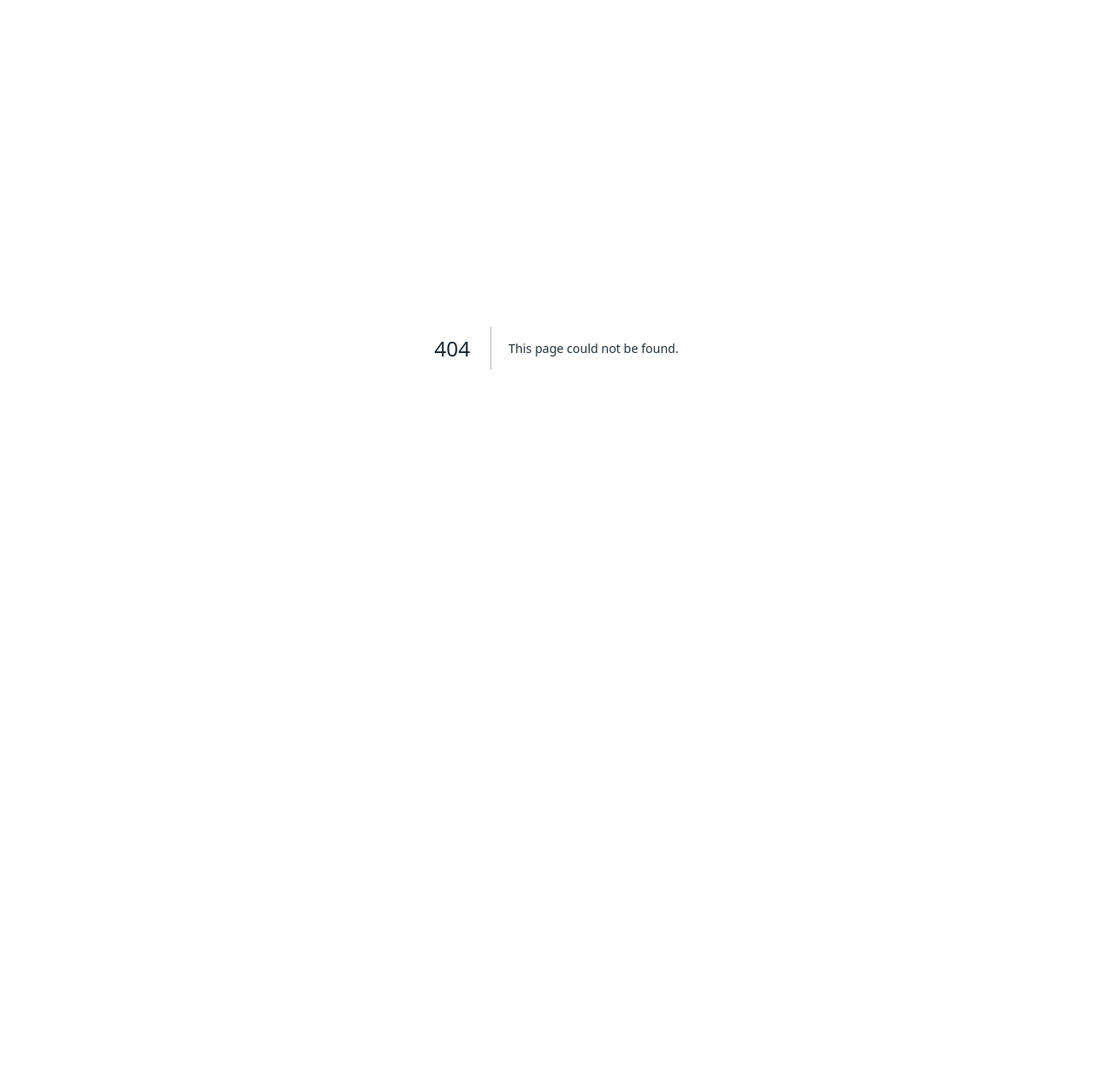
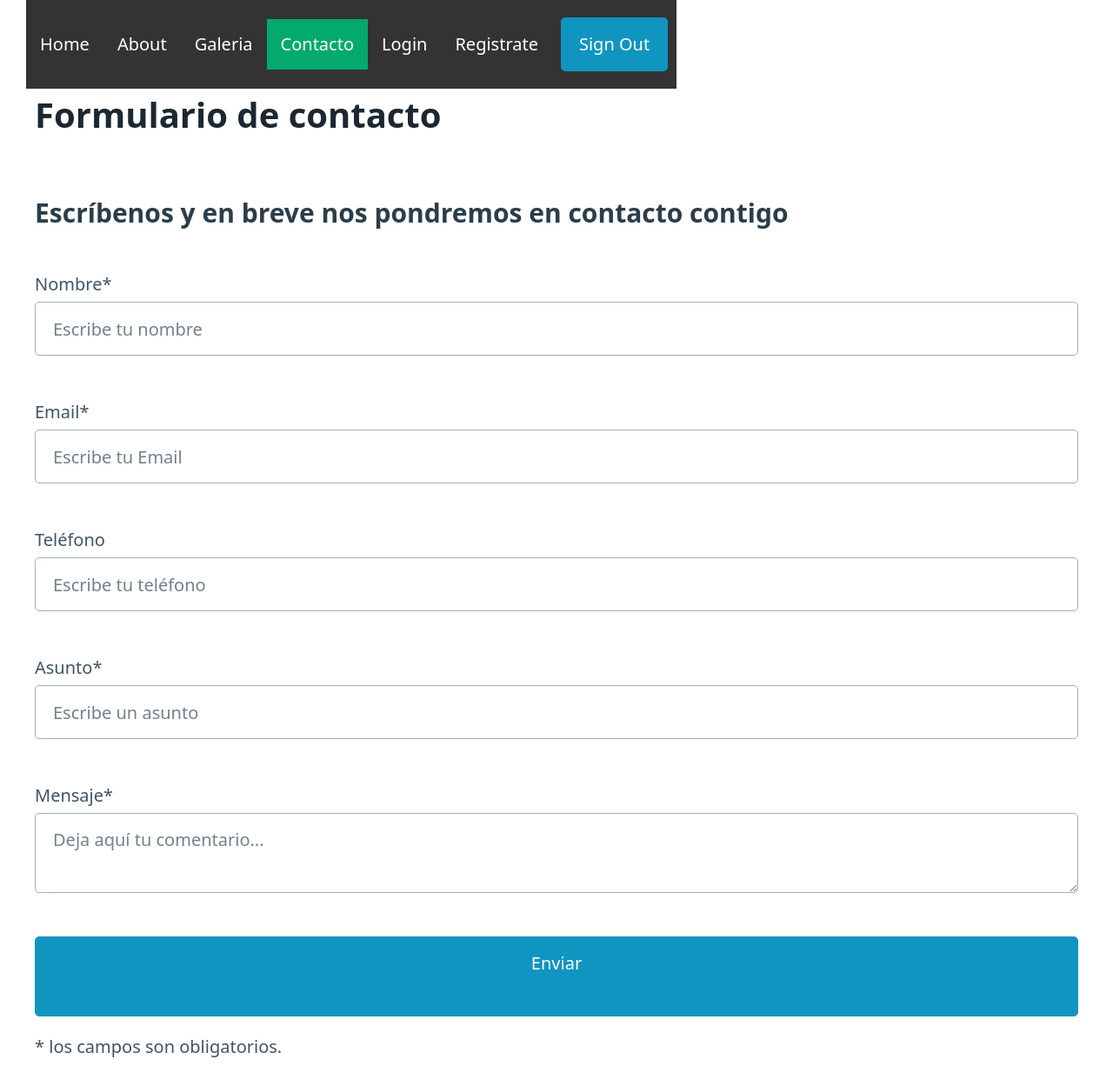
Before and after one commit to Pagarodam/app-luthier, a Next.js app: page /contact in a window 1280 px wide. Before the commit this address had no page. Shown: the whole page at 87% size. Before the commit the page ends 800 px from the top, so only its background shows below. Built offline with nearby package versions, Linux system fonts and the light colour scheme.

Commit message:
Contact no funcional, añadida de proceso de construcción y he completado un poco el about

```diff
--- a/components/login/index.js
+++ b/components/login/index.js
@@ -49,7 +49,7 @@ export function LoginMail(){
                 loginEmail,
                 loginPassword
             );
-            push("/about");
+            push('/');
         }catch(error) {
             console.log(error.message);
         }
@@ -78,13 +78,12 @@ export function LoginMail(){
                     onClick={ login }
                     label='Login'
                 />
-                <Button
+                {/* <Button
                     style=""
                     onClick={ logout }
                     label="Sign Out"
-                />
-                <h4>User Logged In: </h4>
-                {user?.email}
+                /> */}
+                <h4>User Logged In: {user?.email} </h4>
             </div>
         </>
     )
--- a/components/nav/index.js
+++ b/components/nav/index.js
@@ -14,18 +14,31 @@ export default function Nav(){
     return (
         <nav className={styles.nav}>
             <ul className={styles.ul}>
+
                 <li className={router.pathname === '/'? styles.active : ''}>
                     <Link href="/"><a>Home</a></Link>
                 </li>
+
+                <li className={router.pathname === '/about'? styles.active : ''}>
+                    <Link href="/about"><a>About</a></Link>
+                </li>
+
+                <li className={router.pathname === '/gallery'? styles.active : ''}>
+                    <Link href="/gallery"><a>Galeria</a></Link>
+                </li>
+
+                <li className={router.pathname === '/contact'? styles.active : ''}>
+                    <Link href='/contact'><a>Contacto</a></Link>
+                </li>
+
+                <li className={router.pathname === '/login'? styles.active : ''}>
+                    <Link href="/login"><a>Login</a></Link>
+                </li>
+
                 <li className={router.pathname === '/register'? styles.active : ''}>
                     <Link href="/register"><a>Registrate</a></Link>
                 </li>
-                <li className={router.pathname === '/login'? styles.active : ''}>
-                    <Link href="/login"><a>Login</a></Link>
-                </li>
-                <li className={router.pathname === '/gallery'? styles.active : ''}>
-                    <Link href="/gallery"><a>Galeria</a></Link>
-                </li>
+
                 <a href='/' className={{floatRight}}>
                     <li >
                         <Button
@@ -35,6 +48,7 @@ export default function Nav(){
                         />
                     </li>
                 </a>
+
             </ul>
         </nav>
     )
--- /dev/null
+++ b/pages/contact/index.js
@@ -0,0 +1,60 @@
+import Nav from '../../components/nav';
+import styles from '../../styles/Home.module.css';
+
+
+export default function About(){
+    return (
+        <div className={styles.container}>
+            <Nav></Nav>
+            <div class="contact_form">
+                <div class="formulario">
+                    <h1>Formulario de contacto</h1>
+                    <h3>Escríbenos y en breve nos pondremos en contacto contigo</h3>
+
+                    <form>
+                        <p>
+                            <label>Nombre
+                                <span>*</span>
+                                <input type="text" name="name" id="nombre" required="obligatorio" placeholder="Escribe tu nombre"/>
+                            </label>
+                        </p>
+
+                        <p>
+                            <label>Email
+                                <span>*</span>
+                                <input type="email" name="email" id="email" required="obligatorio" placeholder="Escribe tu Email"/>
+                            </label>
+                        </p>
+
+                        <p>
+                            <label>Teléfono
+                                <input type="tel" name="telefono" id="telefono" placeholder="Escribe tu teléfono"/>
+                            </label>
+                        </p>
+
+                        <p>
+                            <label>Asunto
+                                <span>*</span>
+                                <input type="text" name="asunto" id="assunto" required="obligatorio" placeholder="Escribe un asunto"/>
+                            </label>
+                        </p>
+
+                        <p>
+                            <label>Mensaje
+                                <span>*</span>
+                                <textarea name="mensaje" id="mensaje" required="obligatorio" placeholder="Deja aquí tu comentario..."></textarea>
+                            </label>
+                        </p>
+
+                        <button type="submit" name="enviar" id="enviar"><p>Enviar</p></button>
+
+                        <p>
+                            <span> * </span>los campos son obligatorios.
+                        </p>
+
+                    </form>
+                </div>
+            </div>
+        </div>
+    )
+}
--- a/pages/gallery/index.js
+++ b/pages/gallery/index.js
@@ -6,13 +6,11 @@ import styles from '../../styles/Home.module.css'
 
 export default function Gallery(){
   return (
-    <>
     <div className={styles.container}>
       <Nav/>
       <div>
         <Images/>
       </div>
     </div>
-  </>
   )
 }
```
Also changed, not shown: pages/about/index.js (+33 -8 lines).
